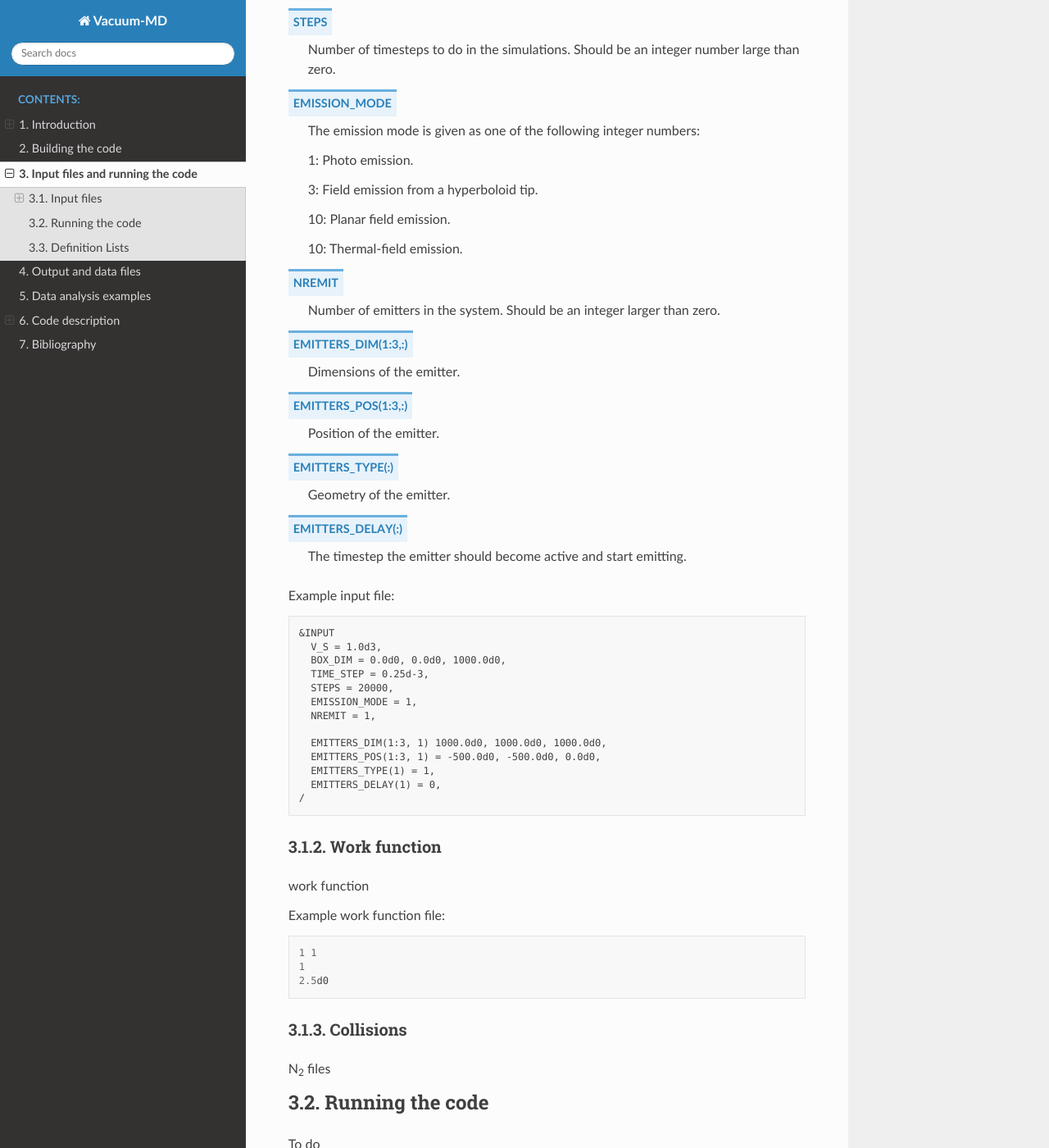
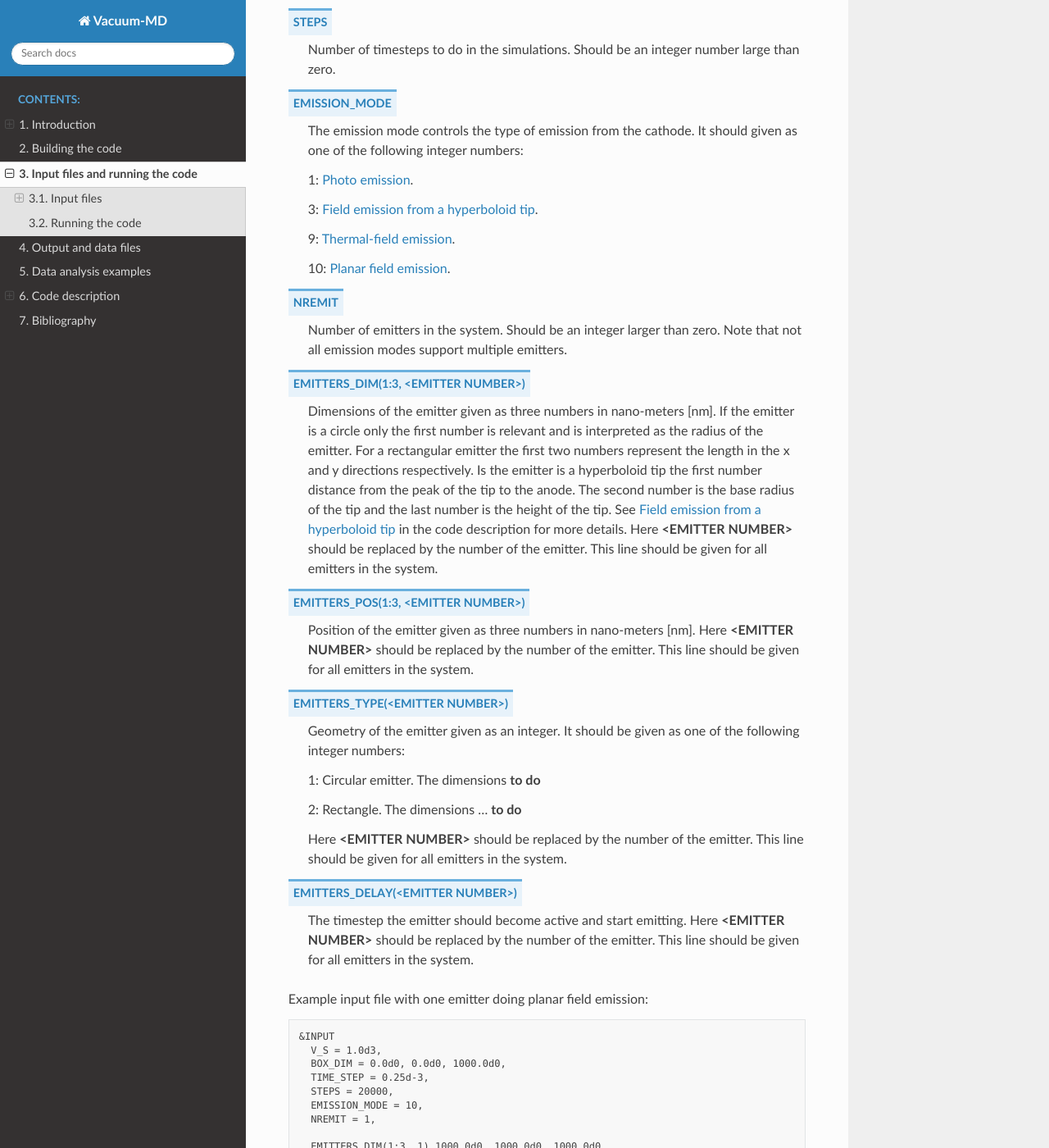
Before and after one commit to NanoPhysicsCenter/RUMDEED, a Sphinx documentation site: the page built from docs/source/run.rst, in a window 1280 px wide and 1400 px high, scrolled down 684 px. Shown: the whole window at 82% size. Built offline with Sphinx 7.4.7 and the Read the Docs theme 2.0.0, drawn with Linux system fonts in a browser that asks for light colours; some of the changed text lies outside the part shown.

Commit message:
Docs updated

```diff
--- a/docs/source/run.rst
+++ b/docs/source/run.rst
@@ -12,7 +12,7 @@ Input file
 The program will read a file called **input** when it starts. This file defines the simulation parameters to be used and is a Fortran namelist file.
 The parameters are described below, with an example given at the end.
 
-V_s
+V_S
     A number in units of Volts [V] that specifies the voltage from the source.
 BOX_DIM(1:3)
     Dimensions of the simulations box given as three numbers in nano-meters [nm]. Should specify x, y and z. For now only the z value is used.
@@ -21,27 +21,41 @@ TIME_STEP
 STEPS
     Number of timesteps to do in the simulations. Should be an integer number large than zero.
 EMISSION_MODE
-    The emission mode is given as one of the following integer numbers:
+    The emission mode controls the type of emission from the cathode. It should given as one of the following integer numbers:
 
-    1: Photo emission.
+    1: :ref:`Photo emission <photo>`.
 
-    3: Field emission from a hyperboloid tip.
+    3: :ref:`Field emission from a hyperboloid tip <field-tip>`.
 
-    10: Planar field emission.
+    9: :ref:`Thermal-field emission <thermal-field>`.
 
-    10: Thermal-field emission.
+    10: :ref:`Planar field emission <field>`.
 NREMIT
-    Number of emitters in the system. Should be an integer larger than zero.
-EMITTERS_DIM(1:3,:)
-    Dimensions of the emitter.
-EMITTERS_POS(1:3,:)
-    Position of the emitter.
-EMITTERS_TYPE(:)
-    Geometry of the emitter.
-EMITTERS_DELAY(:)
-    The timestep the emitter should become active and start emitting.
+    Number of emitters in the system. Should be an integer larger than zero. Note that not all emission modes support multiple emitters.
+EMITTERS_DIM(1:3, <EMITTER NUMBER>)
+    Dimensions of the emitter given as three numbers in nano-meters [nm].
+    If the emitter is a circle only the first number is relevant and is interpreted as the radius of the emitter.
+    For a rectangular emitter the first two numbers represent the length in the x and y directions respectively.
+    Is the emitter is a hyperboloid tip the first number distance from the peak of the tip to the anode. The second number is the base radius of the tip
+    and the last number is the height of the tip. See :ref:`Field emission from a hyperboloid tip <field-tip>` in the code description for more details.
+    Here **<EMITTER NUMBER>** should be replaced by the number of the emitter.
+    This line should be given for all emitters in the system.
+EMITTERS_POS(1:3, <EMITTER NUMBER>)
+    Position of the emitter given as three numbers in nano-meters [nm]. Here **<EMITTER NUMBER>** should be replaced by the number of the emitter.
+    This line should be given for all emitters in the system.
+EMITTERS_TYPE(<EMITTER NUMBER>)
+    Geometry of the emitter given as an integer. It should be given as one of the following integer numbers:
 
-Example input file:
+    1: Circular emitter. The dimensions **to do**
+
+    2: Rectangle. The dimensions ... **to do**
+
+    Here **<EMITTER NUMBER>** should be replaced by the number of the emitter. This line should be given for all emitters in the system.
+EMITTERS_DELAY(<EMITTER NUMBER>)
+    The timestep the emitter should become active and start emitting. Here **<EMITTER NUMBER>** should be replaced by the number of the emitter.
+    This line should be given for all emitters in the system.
+
+Example input file with one emitter doing planar field emission:
 
 .. code-block:: text
 
@@ -50,7 +64,7 @@ Example input file:
     BOX_DIM = 0.0d0, 0.0d0, 1000.0d0,
     TIME_STEP = 0.25d-3,
     STEPS = 20000,
-    EMISSION_MODE = 1,
+    EMISSION_MODE = 10,
     NREMIT = 1,
 
     EMITTERS_DIM(1:3, 1) 1000.0d0, 1000.0d0, 1000.0d0,
@@ -79,29 +93,4 @@ Running the code
 
 To do
 
-Definition Lists
-----------------
-
-Term
-    Definition
-Term : classifier
-    Definition paragraph 1.
-
-    Definition paragraph 2.
-Term
-    Definition
-
-I have no clue why the definition list below is classified as a different style
-of definition list than the one above.
-
-Is it the spaces in the term?
-    Maybe it was the multiple line paragraph
-    in the line below that caused this?
-
-Is it the paragraph above the list maybe?
-    I guess a lot of these lists don't have leading paragraphs?
-
-Is it everything all at once?
-    Who knows?!
-
 .. index:: Collisions, N₂, input, w_theta, work function, time_step, time step, box_dim, steps, emission_mode, nremit
```
Also changed, not shown: docs/source/code.rst (+9 -0 lines).
